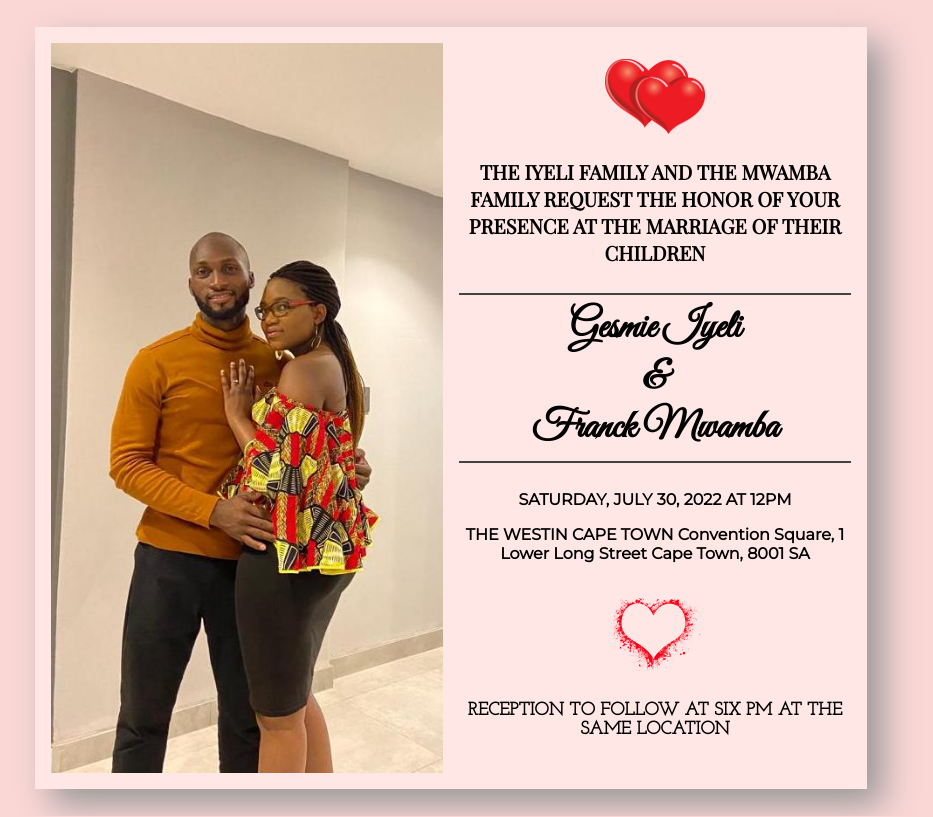
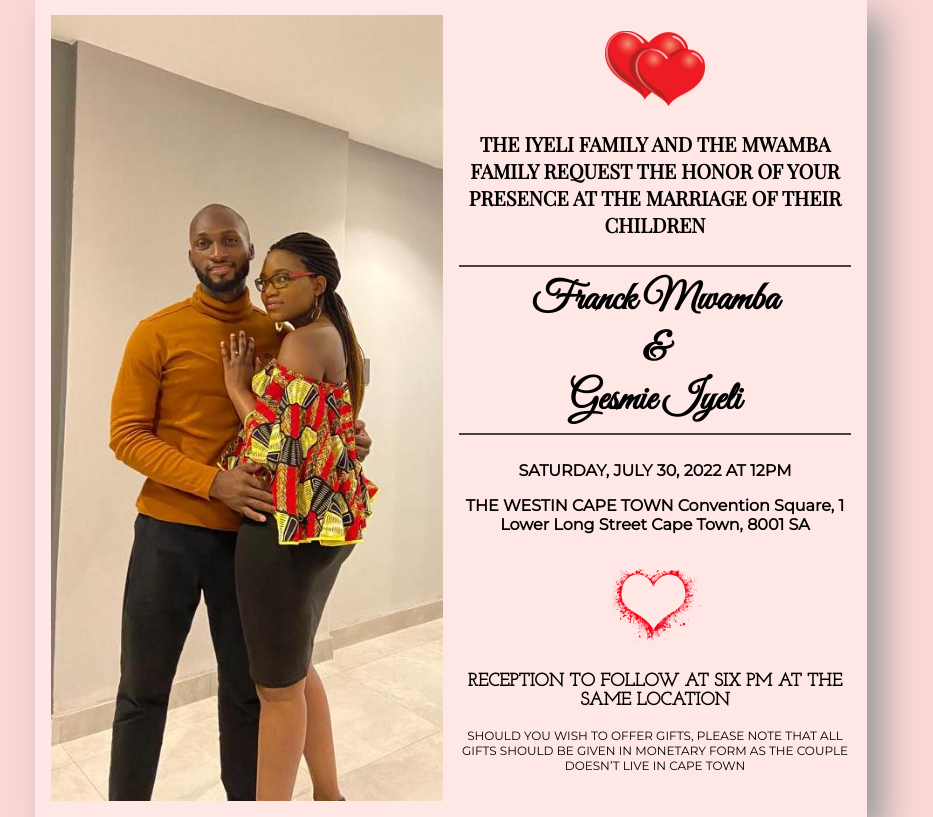
Before and after one commit to glody007/franck-wedding, a plain HTML site: page index.html in a window 1280 px wide. Shown: the whole page, without its empty margins (189-1122 px from the left). Drawn offline with nearby package versions, Linux system fonts and the light colour scheme.

Commit message:
feat: Note

```diff
--- a/index.html
+++ b/index.html
@@ -22,7 +22,7 @@
                     <p id="presentation">THE IYELI FAMILY AND THE MWAMBA FAMILY
                         REQUEST THE HONOR OF YOUR PRESENCE AT THE
                         MARRIAGE OF THEIR CHILDREN</p>
-                    <h1>Gesmie Iyeli <span>&</span> Franck Mwamba</h1>
+                    <h1>Franck Mwamba <span>&</span> Gesmie Iyeli</h1>
                 </div>
                 <div id="body">
                     <p id="date"><strong>SATURDAY, JULY 30, 2022 AT 12PM</strong></p>
@@ -38,6 +38,9 @@
                     <p id="reception">
                         <strong>Reception to follow at six pm at the same location </strong>
                     </p>
+                    <p id="note">
+                        SHOULD YOU WISH TO OFFER GIFTS, PLEASE NOTE THAT ALL GIFTS SHOULD BE GIVEN IN MONETARY FORM AS THE COUPLE DOESN’T LIVE IN CAPE TOWN
+                    </p>
                 </div>
             </div>
         </div>
--- a/style.css
+++ b/style.css
@@ -51,6 +51,10 @@ span {
     text-transform: uppercase;
 }
 
+#note {
+    font-size: 12px;
+}
+
 @media screen and (min-width: 480px) {
     body {
         height: 100vh;
```
